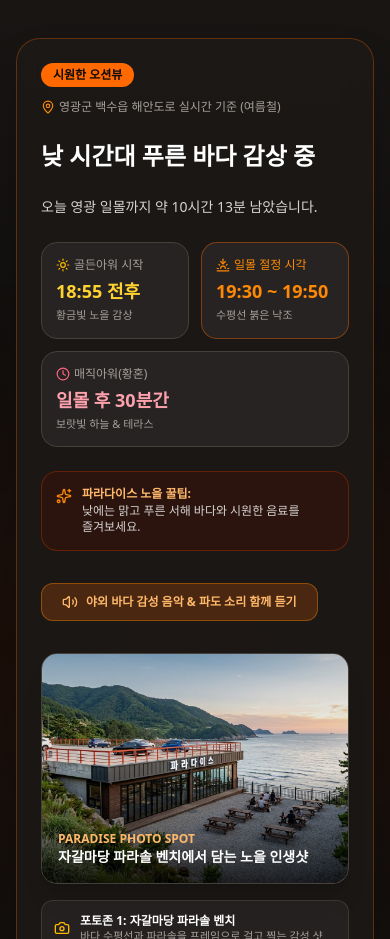
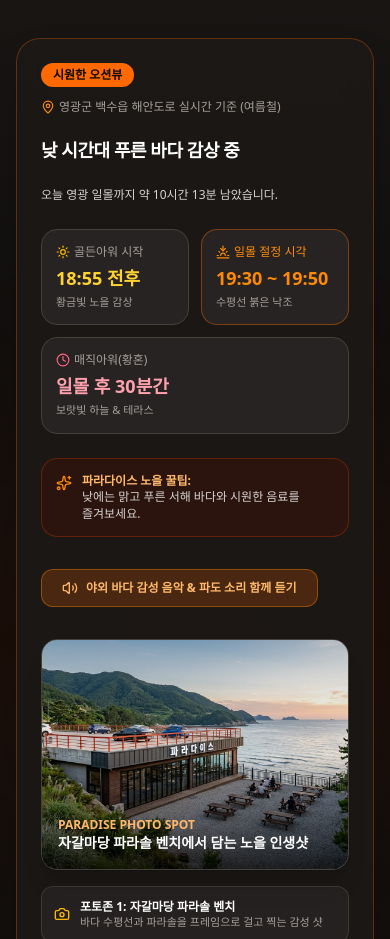
Before and after one commit to smilej25n/paradisecafe, a React (Vite) app: page / in a window 390 px wide. Shown: the part 3920-4859 px from the top of the page. Built offline with nearby package versions, Linux system fonts and the light colour scheme; a web font is replaced by a local one.

Commit message:
feat(ui): update sunset tracker messaging and layout
Refine the golden hour description for better visitor engagement and adjust header typography for improved mobile responsiveness.

```diff
--- a/src/components/SunsetTracker.tsx
+++ b/src/components/SunsetTracker.tsx
@@ -41,9 +41,9 @@ export const SunsetTracker: React.FC<{ onOpenMusic: () => void }> = ({ onOpenMus
     } else if (diff > 0) {
       return {
         phase: 'golden',
-        title: '✨ 골든 아워 진입 중! 일몰 카운트다운',
+        title: '✨ 골든 아워 진입! 일몰 카운트다운',
         badge: '인생샷 황금시간',
-        desc: `일몰 시작까지 약 ${diff}분 남았습니다! 지금 자갈마당 파라솔로 나가보세요.`,
+        desc: `일몰 시작까지 약 ${diff}분 남았습니다! 은은한 파도 소리와 붉은 노을빛이 번지는 야외 테라스와 자갈마당으로 나가보세요.`,
         tip: '하늘이 붉게 물드는 황금 시간입니다. 옥상 뷰를 추천합니다.',
       };
     } else if (diff > -60) {
@@ -101,11 +101,11 @@ export const SunsetTracker: React.FC<{ onOpenMusic: () => void }> = ({ onOpenMus
               </span>
             </div>
 
-            <h3 className="text-2xl sm:text-3xl font-bold text-white leading-snug">
+            <h3 className="text-lg xs:text-xl sm:text-2xl md:text-3xl font-bold text-white leading-tight sm:leading-snug tracking-tight">
               {status.title}
             </h3>
 
-            <p className="text-stone-300 text-sm sm:text-base leading-relaxed">
+            <p className="text-stone-300 text-xs sm:text-base leading-relaxed break-keep">
               {status.desc}
             </p>
 
```
